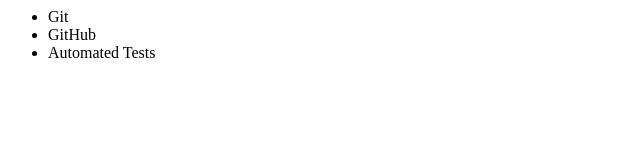
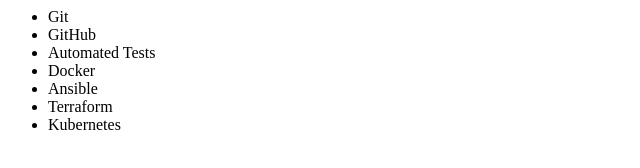
Before and after one commit to fernandomori2019/portal, a plain HTML site: page index.html in a window 1280 px wide. Shown: the whole page, without its empty margins (0-640 px from the left). Drawn offline with Linux system fonts and the light colour scheme.

Commit message:
Criando commit sem staging

```diff
--- a/index.html
+++ b/index.html
@@ -5,6 +5,10 @@
       <li>Git</li>
       <li>GitHub</li>
       <li>Automated Tests</li>
+      <li>Docker</li>
+      <li>Ansible</li>
+      <li>Terraform</li>
+      <li>Kubernetes</li>
     <ul>
   </body>
 </html>
```
